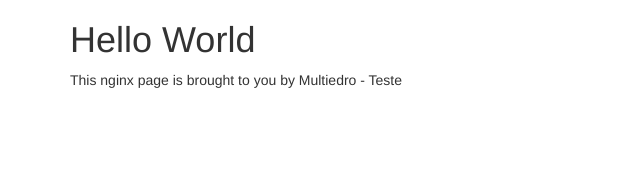
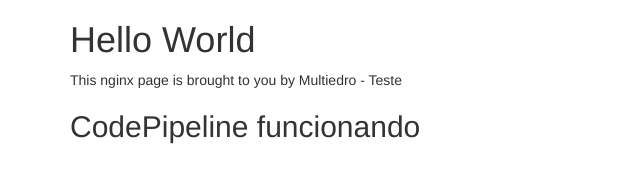
Before and after one commit to hugomsm/nginx-custom, a plain HTML site: page index.html in a window 1280 px wide. Shown: the whole page, without its empty margins (0-640 px from the left). Drawn offline with nearby package versions, Linux system fonts and the light colour scheme.

Commit message:
Update index.html

```diff
--- a/index.html
+++ b/index.html
@@ -8,6 +8,7 @@
     <div class="container">
       <h1>Hello World</h1>
       <p>This nginx page is brought to you by Multiedro - Teste</p>
+      <h2> CodePipeline funcionando</h2>
     </div>
   </body>
 </html>
```
